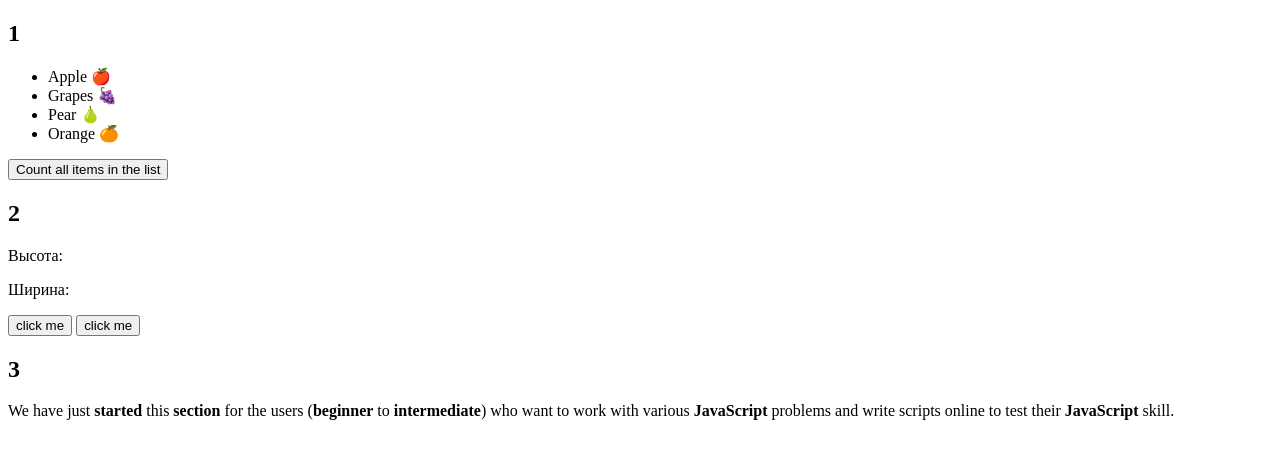
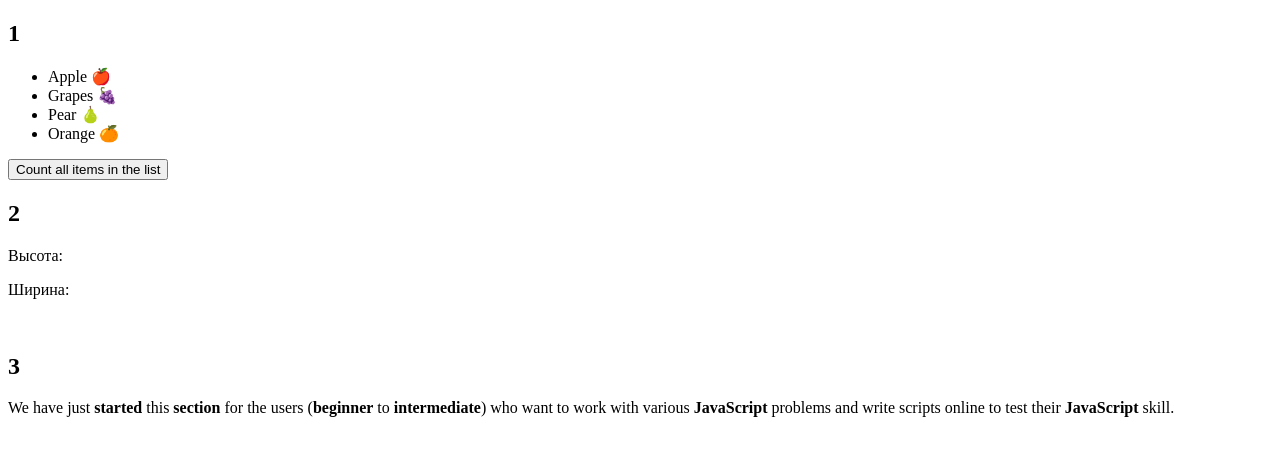
Before and after one commit to alibek2508/projectJS, a website: page index.html in a window 1280 px wide. Shown: the top 468 px of the page. Drawn offline with Linux system fonts and the light colour scheme.

Commit message:
add fix html file

```diff
--- a/index.html
+++ b/index.html
@@ -24,8 +24,6 @@
 		<p>Высота: <span class="height"></span></p>
 		<p>Ширина: <span class="width"></span></p>
 
-		<button id="clicker1" data-clicked="0">click me</button>
-		<button id="clicker2" data-clicked="0">click me</button>
 		<br >
 		<h2>3</h2>
 		<p>
```
